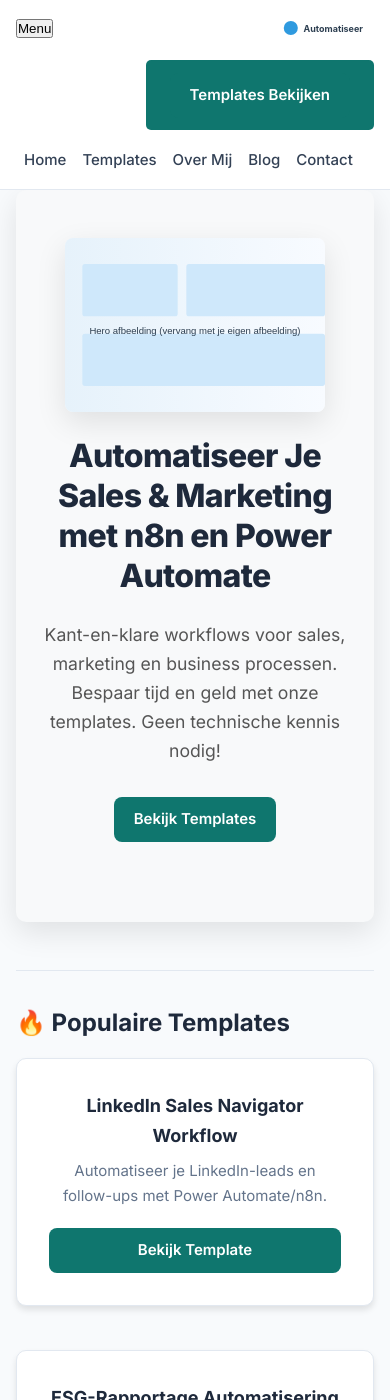
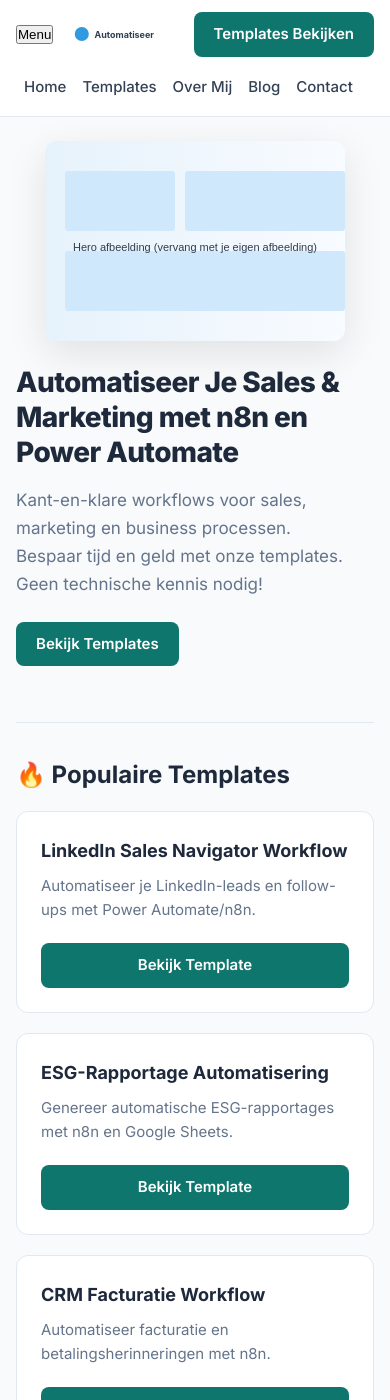
Before and after one commit to jahruhn/automatiseer.io, a Jekyll site: the page built from index.md, in a window 390 px wide and 1400 px high. Built offline with Jekyll 4.4.1, drawn with Linux system fonts in a browser that asks for light colours.

Commit message:
changed theme

```diff
--- a/_config.yml
+++ b/_config.yml
@@ -14,14 +14,45 @@
   - jekyll-seo-tag
   - jekyll-sitemap
   - jekyll-feed
+  - jekyll-remote-theme
 
 # Theme: use a modern GitHub Pages remote theme for a professional look
 # Note: Local files in `_layouts` or `_includes` will override the theme's templates.
-theme: null
-remote_theme: pages-themes/modernist
+theme: jekyll-theme-minimal
+remote_theme: pages-themes/minimal@v0.2.0
 
-# Structured Data voor AI/zoekmachines
+# Structured Data for AI/search engines
 google_site_verification: "YOUR_GOOGLE_SITE_VERIFICATION"
+
+# Social Media
+social:
+  name: "Jeroen Tuijn"
+  links:
+    - https://www.linkedin.com/in/jeroentuijn
+    - https://github.com/jahruhn
+    - https://twitter.com/JeroenTuijn
+
 twitter:
   username: "JeroenTuijn"
   card: summary_large_image
+
+# Defaults
+defaults:
+  -
+    scope:
+      path: ""
+    values:
+      layout: "default"
+
+# Exclude from processing
+exclude:
+  - .sass-cache/
+  - .jekyll-cache/
+  - gemfiles/
+  - Gemfile
+  - Gemfile.lock
+  - node_modules/
+  - vendor/bundle/
+  - vendor/cache/
+  - vendor/gems/
+  - vendor/ruby/
--- a/_includes/head.html
+++ b/_includes/head.html
@@ -17,7 +17,7 @@
   <!-- SVG fallback / modern browsers -->
   <link rel="icon" type="image/svg+xml" href="{{ site.baseurl }}/assets/images/favicon.svg">
 
-  <!-- Structured Data voor AI/zoekmachines -->
+  <!-- Structured Data for AI/search engines -->
   <script type="application/ld+json">
   {
     "@context": "https://schema.org",
--- a/_layouts/default.html
+++ b/_layouts/default.html
@@ -10,7 +10,7 @@
 
     {% include footer.html %}
 
-    <!-- Modern JS (optioneel) -->
+    <!-- Modern JS (optional) -->
     <script src="{{ site.baseurl }}/assets/js/main.js"></script>
   </body>
 </html>
--- a/assets/css/style.css
+++ b/assets/css/style.css
@@ -109,6 +109,7 @@
 /* Buttons */
 .button,
 .cta-button .button,
+button.button,
 a.cta-button {
   display: inline-flex;
   align-items: center;
@@ -127,6 +128,7 @@
 
 .button:hover,
 .cta-button .button:hover,
+button.button:hover,
 a.cta-button:hover {
   background: var(--primary-hover);
   transform: translateY(-1px);
@@ -466,282 +468,3 @@
     padding: 1.5rem 0 2rem;
   }
 }
-
-/* Hero Section */
-.hero-section {
-  display: flex;
-  align-items: center;
-  justify-content: space-between;
-  padding: 4rem 2rem;
-  background-color: #f8f9fa;
-  margin-bottom: 3rem;
-  border-radius: 10px;
-  box-shadow: 0 10px 30px rgba(0, 0, 0, 0.1);
-}
-
-.hero-content {
-  flex: 1;
-  padding-right: 2rem;
-}
-
-.hero-image {
-  flex: 1;
-  text-align: center;
-}
-
-.hero-image img {
-  max-width: 100%;
-  border-radius: 8px;
-  box-shadow: 0 10px 30px rgba(0, 0, 0, 0.1);
-}
-
-.hero-section h1 {
-  font-size: 2.5rem;
-  margin-bottom: 1.5rem;
-  color: var(--secondary);
-}
-
-.hero-subtitle {
-  font-size: 1.25rem;
-  margin-bottom: 2rem;
-  color: #555;
-}
-
-.cta-button {
-  background-color: var(--primary);
-  color: white;
-  padding: 0.8rem 1.5rem;
-  border: none;
-  border-radius: 5px;
-  text-decoration: none;
-  font-weight: 600;
-  transition: background-color 0.3s, transform 0.2s;
-  display: inline-block;
-  font-size: 1rem;
-}
-
-.cta-button:hover {
-  background-color: #2980b9;
-  transform: translateY(-3px);
-}
-
-/* Features Section */
-.features-section {
-  padding: 3rem 0;
-}
-
-.features-section h2,
-.why-us-section h2,
-.how-it-works-section h2,
-.testimonial-section h2,
-.pricing-section h2,
-.contact-section h2 {
-  text-align: center;
-  margin-bottom: 2.5rem;
-  font-size: 2rem;
-  color: var(--secondary);
-}
-
-/* Template Cards */
-.template-card {
-  background: white;
-  border-radius: 10px;
-  box-shadow: 0 4px 6px rgba(0, 0, 0, 0.1);
-  padding: 2rem;
-  margin-bottom: 1.5rem;
-  transition: transform 0.3s, box-shadow 0.3s;
-  text-align: center;
-  display: flex;
-  flex-direction: column;
-  align-items: center;
-}
-
-.template-card:hover {
-  transform: translateY(-5px);
-  box-shadow: 0 10px 20px rgba(0, 0, 0, 0.1);
-}
-
-.template-icon {
-  font-size: 2.5rem;
-  margin-bottom: 1.5rem;
-  color: var(--primary);
-}
-
-.template-price {
-  font-weight: bold;
-  font-size: 1.25rem;
-  color: var(--primary);
-  margin: 1rem 0;
-}
-
-/* View All Templates */
-.view-all-templates {
-  text-align: center;
-  margin-top: 2rem;
-}
-
-/* Why Us Section */
-.features-grid {
-  display: grid;
-  grid-template-columns: repeat(auto-fit, minmax(300px, 1fr));
-  gap: 2rem;
-  max-width: 1200px;
-  margin: 0 auto;
-}
-
-.feature-card {
-  background: white;
-  padding: 2rem;
-  border-radius: 10px;
-  box-shadow: 0 4px 6px rgba(0, 0, 0, 0.1);
-  text-align: center;
-  transition: transform 0.3s;
-}
-
-.feature-card:hover {
-  transform: translateY(-5px);
-}
-
-.feature-icon {
-  font-size: 2.5rem;
-  margin-bottom: 1.5rem;
-  color: var(--primary);
-}
-
-/* How It Works Section */
-.steps-grid {
-  display: grid;
-  grid-template-columns: repeat(auto-fit, minmax(250px, 1fr));
-  gap: 2rem;
-  max-width: 1200px;
-  margin: 0 auto;
-}
-
-.step-card {
-  background: white;
-  padding: 2rem;
-  border-radius: 10px;
-  box-shadow: 0 4px 6px rgba(0, 0, 0, 0.1);
-  text-align: center;
-  position: relative;
-}
-
-.step-number {
-  position: absolute;
-  top: -15px;
-  left: 50%;
-  transform: translateX(-50%);
-  background-color: var(--primary);
-  color: white;
-  width: 40px;
-  height: 40px;
-  border-radius: 50%;
-  display: flex;
-  align-items: center;
-  justify-content: center;
-  font-weight: bold;
-}
-
-/* Testimonial Section */
-.testimonial-section {
-  padding: 3rem 0;
-  background-color: #f8f9fa;
-  border-radius: 10px;
-  margin: 3rem 0;
-}
-
-.testimonial-card {
-  max-width: 800px;
-  margin: 0 auto;
-  background: white;
-  padding: 2.5rem;
-  border-radius: 10px;
-  box-shadow: 0 4px 6px rgba(0, 0, 0, 0.1);
-}
-
-.testimonial-content {
-  font-size: 1.25rem;
-  margin-bottom: 1.5rem;
-  font-style: italic;
-  color: #555;
-}
-
-.testimonial-author {
-  display: flex;
-  flex-direction: column;
-  align-items: center;
-}
-
-.author-name {
-  font-weight: bold;
-  font-size: 1.1rem;
-  margin-bottom: 0.3rem;
-}
-
-.author-role {
-  color: #777;
-  font-size: 0.9rem;
-}
-
-/* Pricing Section */
-.pricing-section {
-  padding: 3rem 0;
-}
-
-.pricing-card {
-  max-width: 500px;
-  margin: 0 auto;
-  background: white;
-  padding: 2.5rem;
-  border-radius: 10px;
-  box-shadow: 0 4px 6px rgba(0, 0, 0, 0.1);
-  text-align: center;
-}
-
-.pricing-price {
-  font-size: 2rem;
-  font-weight: bold;
-  color: var(--primary);
-  margin: 1.5rem 0;
-}
-
-/* Contact Section */
-.contact-section {
-  padding: 3rem 0;
-  text-align: center;
-}
-
-.contact-section a {
-  color: var(--primary);
-  text-decoration: none;
-}
-
-.contact-section a:hover {
-  text-decoration: underline;
-}
-
-/* Responsive Adjustments */
-@media (max-width: 768px) {
-  .hero-section {
-    flex-direction: column;
-    text-align: center;
-    padding: 3rem 1rem;
-  }
-
-  .hero-content {
-    padding-right: 0;
-    margin-bottom: 2rem;
-  }
-
-  .hero-image {
-    max-width: 80%;
-  }
-
-  .hero-section h1 {
-    font-size: 2rem;
-  }
-
-  .hero-subtitle {
-    font-size: 1.1rem;
-  }
-}
```
Also changed, not shown: other parts of _includes/head.html (+5 -3 lines).
